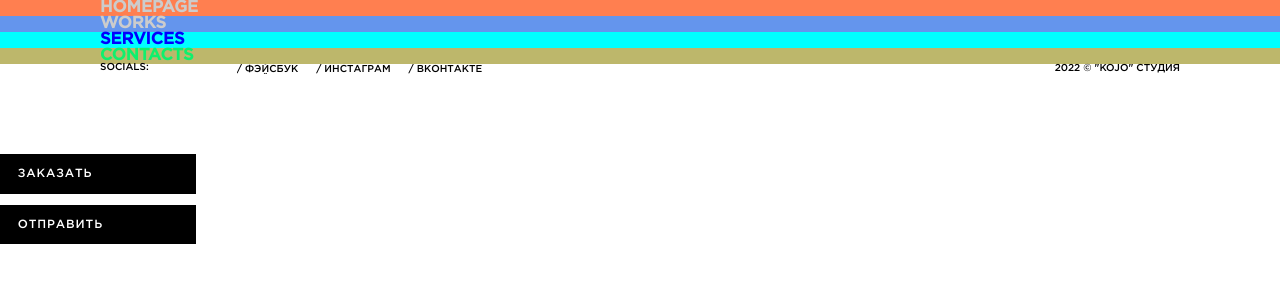
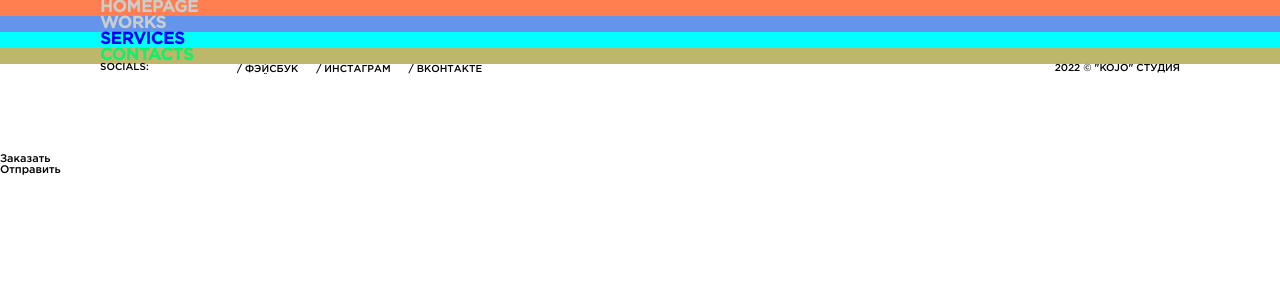
Before and after one commit to AnatolyKostarev/kojo, a React (Create React App) app: page / in a window 1280 px wide. Shown: the top 300 px of the page. Built offline with nearby package versions, Linux system fonts and the light colour scheme.

Commit message:
Add <Button> component

```diff
--- a/src/components/button/Button.jsx
+++ b/src/components/button/Button.jsx
@@ -4,20 +4,9 @@ import styles from "./Button.module.css";
 export default function Button({ title }) {
   return (
     <>
-      {/* <button className={styles.btn__left}>
-          <a className={styles.btn__link} href="/contacts" data-text={title}>
-            {title}
-          </a>
-        </button> */}
-      <div className={styles.btn}>
-        <a
-          className={styles.btn__right}
-          href="https://rbc.ru"
-          data-text={title}
-        >
-          {title}
-        </a>
-      </div>
+      <a className={styles.btn} href="/" data-text={title}>
+        {title}
+      </a>
     </>
   );
 }
```
